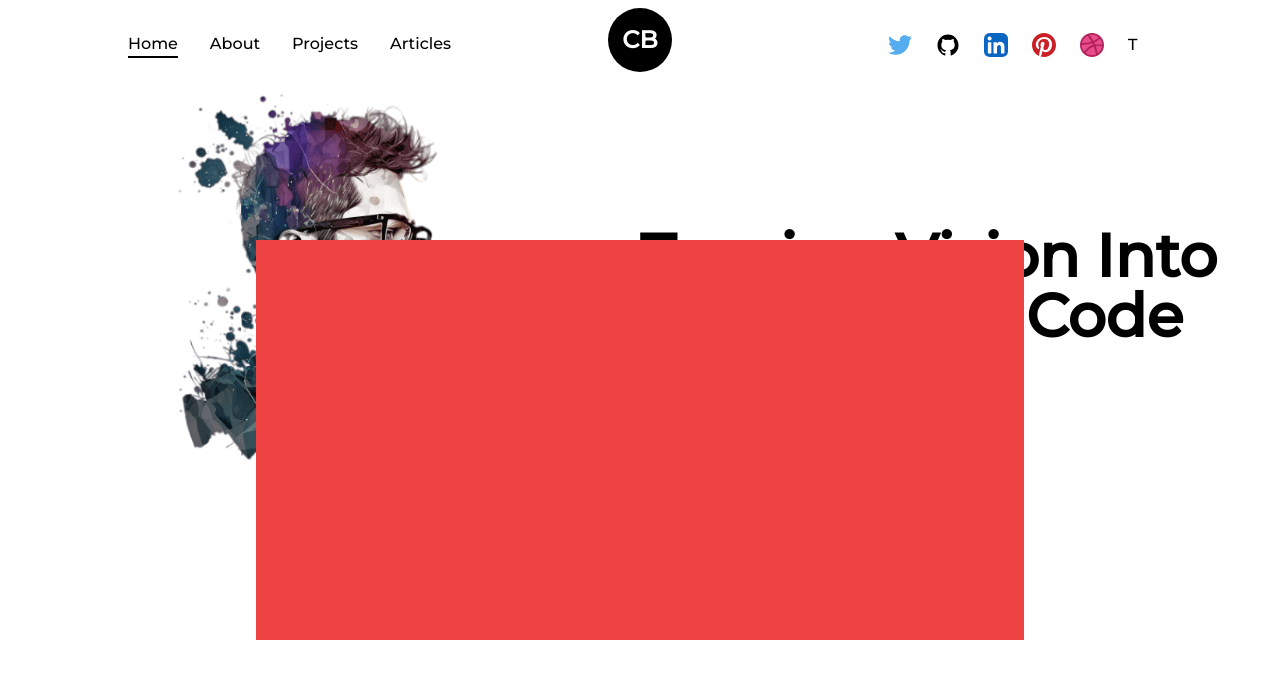
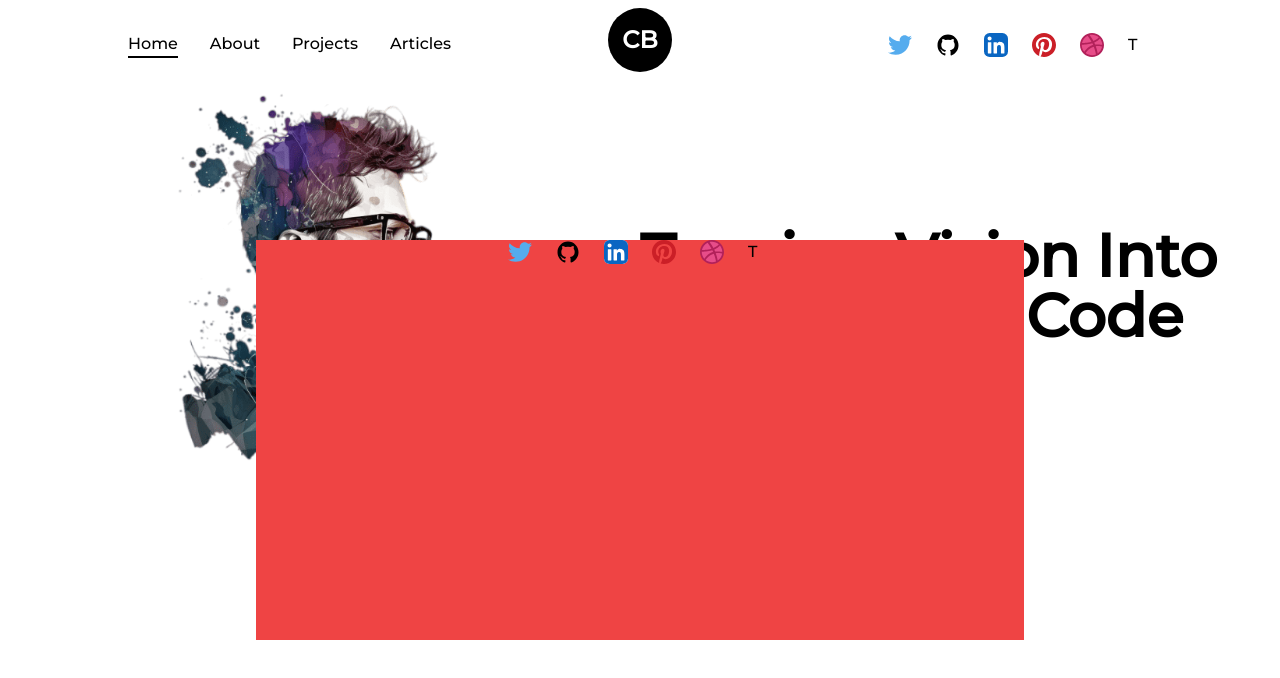
Before and after one commit to YM202c2100/tutorials, a Next.js app: page / in a window 1280 px wide. Both pictures are taken after a click on the button "CB". Shown: the top 678 px of the page. Built offline with nearby package versions, Linux system fonts and the light colour scheme.

Commit message:
[feat] 外部サイトリンクのアイコンをポップアップメニューに表示

```diff
--- a/app/components/Logo.tsx
+++ b/app/components/Logo.tsx
@@ -16,7 +16,14 @@ interface LogoProps{
 const PopupMenu:React.FC = ()=>{
   return(
     <div className="w-[60vw] h-[50vh] bg-red-500 fixed top-1/2 left-1/2 -translate-x-1/2 translate-y-1/2">
-
+      <nav className="flex items-center justify-center">
+        <TwitterIcon className="w-6 mr-3"/>
+        <GithubIcon className="w-6 mx-3"/>
+        <LinkedInIcon className="w-6 mx-3"/>
+        <PinterestIcon className="w-6 mx-3"/>
+        <DribbbleIcon className="w-6 mx-3"/>
+        <motion.a href="/" target="_blank" whileHover={{scale:1.1, y:-2}} whileTap={{scale:0.9}} className="w-6 ml-3">T</motion.a>
+      </nav>
     </div>
   )
 }
```
